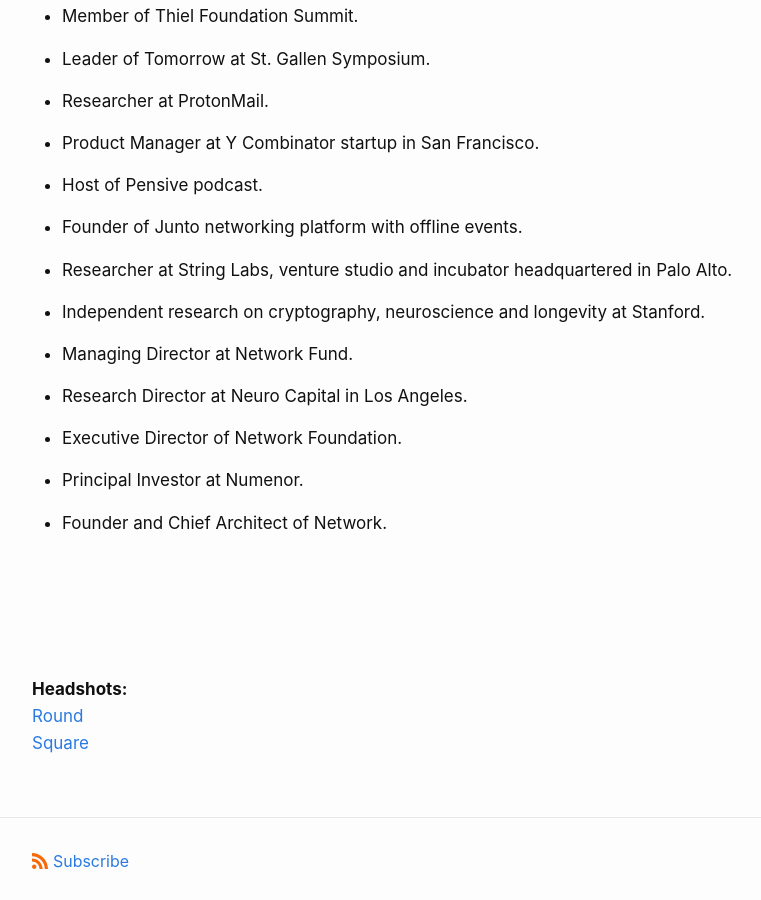
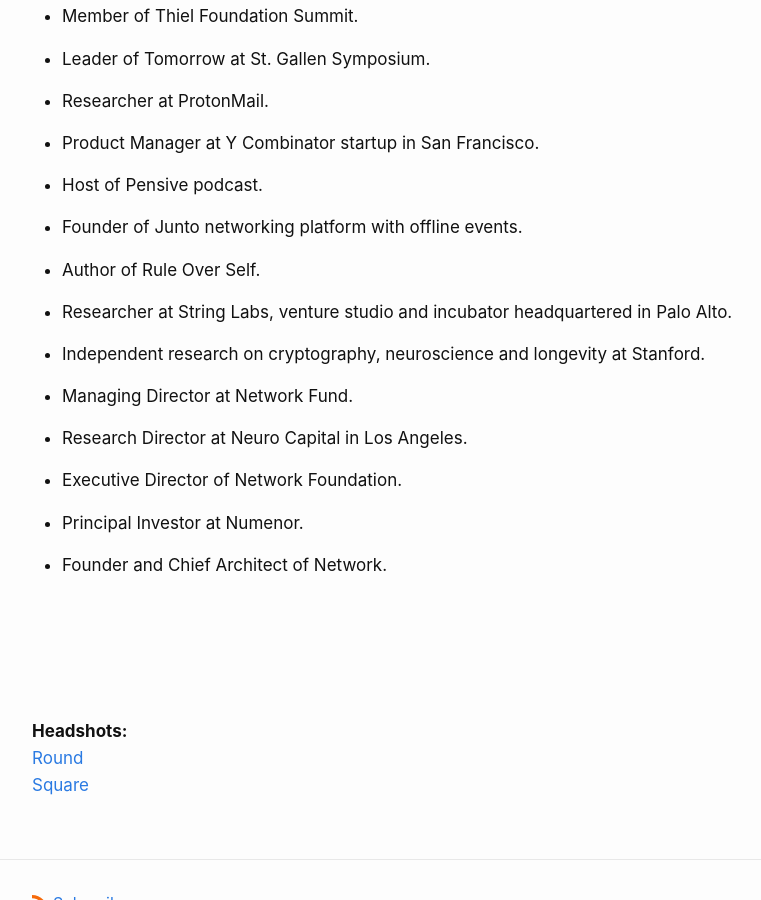
Before and after one commit to link-daniel/link.github.io, a Jekyll site: the page built from biography.md, in a window 1280 px wide and 900 px high, scrolled down 1871 px. Shown: the whole window, without its empty margins (238-999 px from the left). Built offline with Jekyll 4.4.1, drawn with Linux system fonts in a browser that asks for light colours.

Commit message:
Update biography.md

```diff
--- a/biography.md
+++ b/biography.md
@@ -68,6 +68,8 @@ At Harvard Kennedy School, he co-founded a nonprofit focused on governance and t
 
 - Founder of Junto networking platform with offline events.
 
+- Author of Rule Over Self.
+
 - Researcher at String Labs, venture studio and incubator headquartered in Palo Alto.
 
 - Independent research on cryptography, neuroscience and longevity at Stanford.
```
